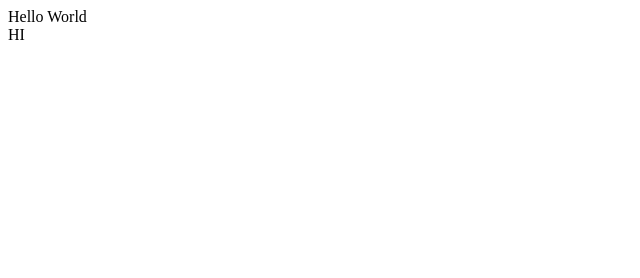
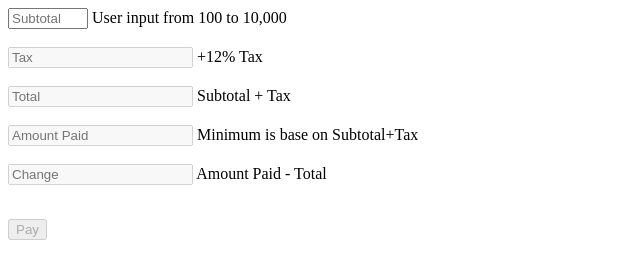
Before and after one commit to Bonbaldonado/edriven2020, a plain HTML site: page index.html in a window 1280 px wide. Shown: the whole page, without its empty margins (0-640 px from the left). Drawn offline with Linux system fonts and the light colour scheme.

Commit message:
deleted:    css/styles.css 	modified:   index.html 	modified:   js/my.js

```diff
--- a/css/styles.css
+++ /dev/null
@@ -1,13 +0,0 @@
-body {
-    background-color: lightblue;
-  }
-
-  h1 {
-    color: white;
-    text-align: center;
-  }
-
-  p {
-    font-family: verdana;
-    font-size: 20px;
-  }
--- a/index.html
+++ b/index.html
@@ -1,10 +1,29 @@
-<!DOCTYPE html>
-<html>
-    <head>
-        Hello World
-    </head>
-    <br>
-    <body>
-        HI
-    </body>
+<html lang="en">
+<head>
+    <meta charset="UTF-8">
+    <meta name="viewport" content="width=device-width, initial-scale=1.0">
+    <link rel="stylesheet" href="css/style.css">
+    <title>PA-3</title>
+</head>
+
+<body>
+    <form action="#" action="" method="#" id="mainform" name="mainform">
+        <input type="number" id="subtotal" name="subtotal" placeholder="Subtotal" min="100" max="10000" oninput="mainForm()">
+        <label for="subtotal">User input from 100 to 10,000</label><br><br>
+        <input type="number" id="tax" name="tax" placeholder="Tax" value="" disabled>
+        <label for="tax">+12% Tax</label>
+        <br><br>
+        <input type="number" id="total" name="total" placeholder="Total" value="" disabled>
+        <label for="tax">Subtotal + Tax</label>
+        <br><br>
+        <input type="number" id="amountpaid" name="amountpaid" placeholder="Amount Paid" value="" disabled oninput="changeVal()">
+        <label for="tax">Minimum is base on Subtotal+Tax</label>
+        <br><br>
+        <input type="number" id="change" name="change" placeholder="Change" value="" disabled>
+        <label for="tax">Amount Paid - Total</label>
+        <br><br>
+    </form>
+      <button id="pay" name="pay" disabled>Pay</button>
+</body>
+    <script src="/js/my.js"></script>
 </html>
--- a/js/my.js
+++ b/js/my.js
@@ -1 +1,53 @@
-console.log("Hello world!");
+function mainForm(){
+    var subt, getTax, getTotal, getamountPaid, getchange, percentToGet, pay;
+    pay = document.getElementById("pay")
+    percentToGet = 12;
+    subt = document.getElementById("subtotal").value;
+    getTax = Number((percentToGet / 100) * subt);
+    getTotal =  Number(subt) + Number(getTax);
+
+    getamountPaid = Number(getTotal);
+    getchange = Number(getamountPaid-getTotal);
+
+    if(subt > 99){
+        document.getElementById("tax").value = getTax.toFixed(2);
+        document.getElementById("total").value = getTotal.toFixed(2);
+        document.getElementById("amountpaid").value = getamountPaid.toFixed(2);
+        document.getElementById("amountpaid").disabled = false;
+        document.getElementById("amountpaid").min = getTotal.toFixed(2);
+        document.getElementById("change").value = getchange.toFixed(2);
+        pay.style.backgroundColor = "#5de95d";
+        pay.disabled = false;
+    }
+    else{
+        document.getElementById("tax").value = "";
+        document.getElementById("total").value = "";
+        document.getElementById("amountpaid").value = "";
+        document.getElementById("amountpaid").disabled = true;
+        document.getElementById("amountpaid").min = "";
+        document.getElementById("change").value = "";
+        pay.style.backgroundColor = "#ff0000";
+        pay.disabled = true;
+    }
+};
+
+function changeVal(){
+    var subt, getTax, getTotal, getamountPaid, getchange;
+    subt = document.getElementById("subtotal").value;
+    getTax = document.getElementById("tax").value
+    getTotal =  document.getElementById("total").value
+
+    getamountPaid = document.getElementById("amountpaid").value
+    getchange = Number(getamountPaid-getTotal);
+
+    document.getElementById("change").value = getchange.toFixed(2);
+
+        if(getchange > "-1"){
+            pay.style.backgroundColor = "#5de95d";
+            pay.disabled = false;
+        }
+        else{
+            pay.style.backgroundColor = "#ff0000";
+            pay.disabled = true;
+        }
+};
```
